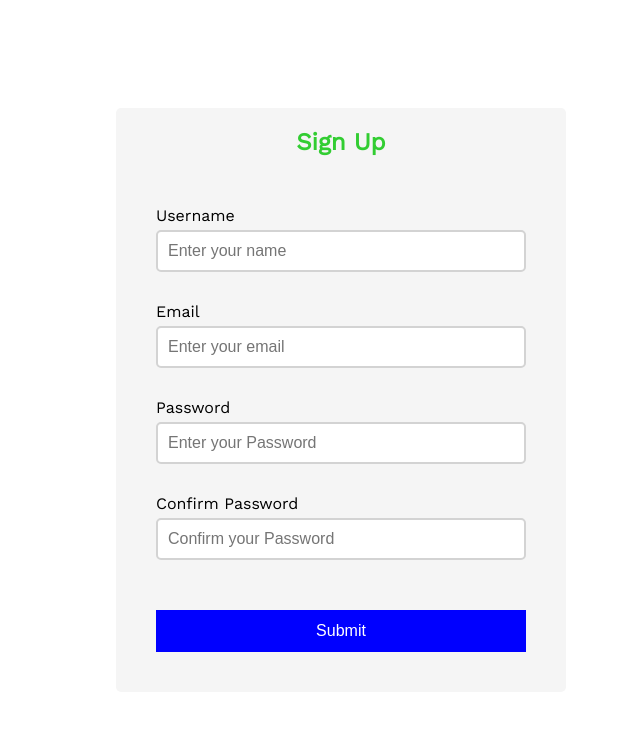
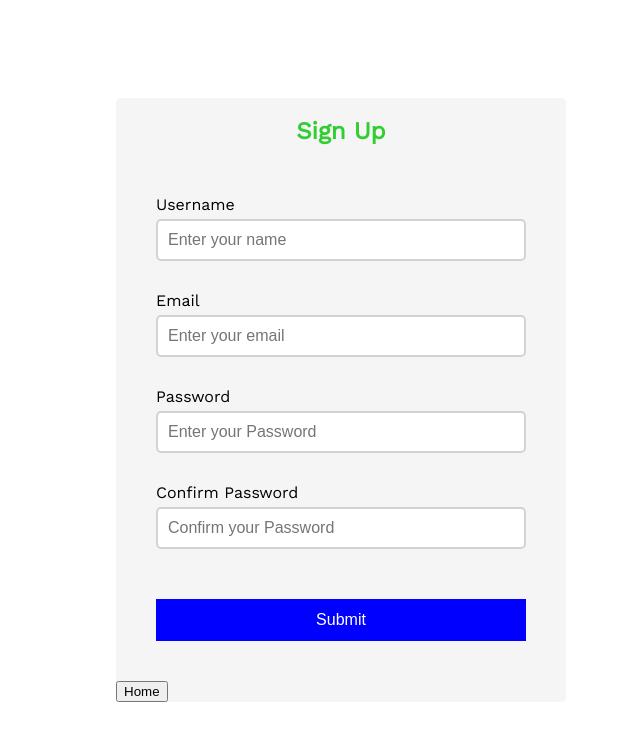
Before and after one commit to zaighamhafeez/JavaScriptProjects, a plain HTML site: page project01/index.html in a window 1280 px wide. Shown: the whole page, without its empty margins (299-939 px from the left). Drawn offline with nearby package versions, Linux system fonts and the light colour scheme.

Commit message:
Update index.html
add Home button.... for go to home/index page

```diff
--- a/project01/index.html
+++ b/project01/index.html
@@ -32,7 +32,9 @@
         </div>
         <button>Submit</button>
     </form>
-
+        <a href="../index.html">
+        <button class="home">Home</button>
+        </a>
     </div>
 
 
```
